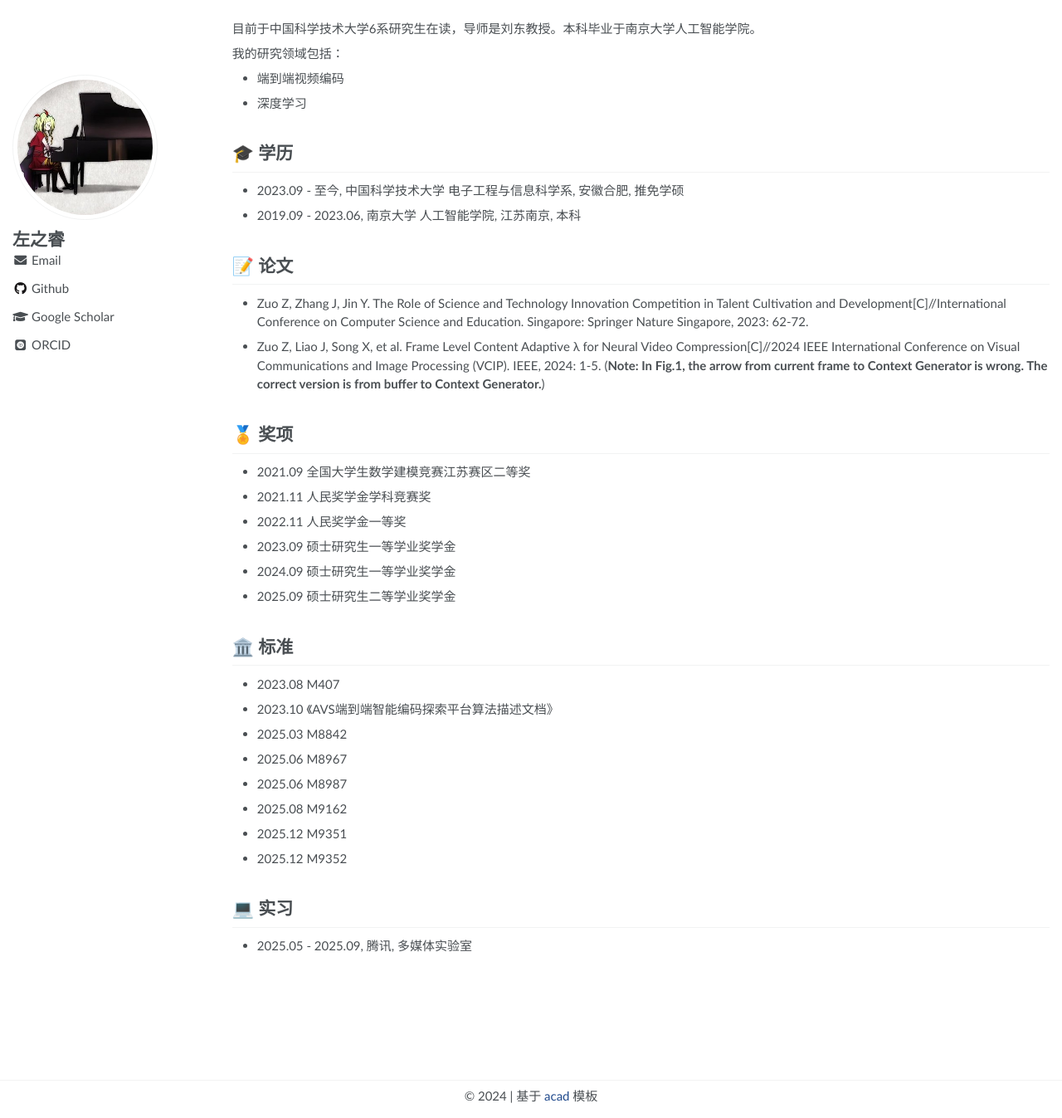
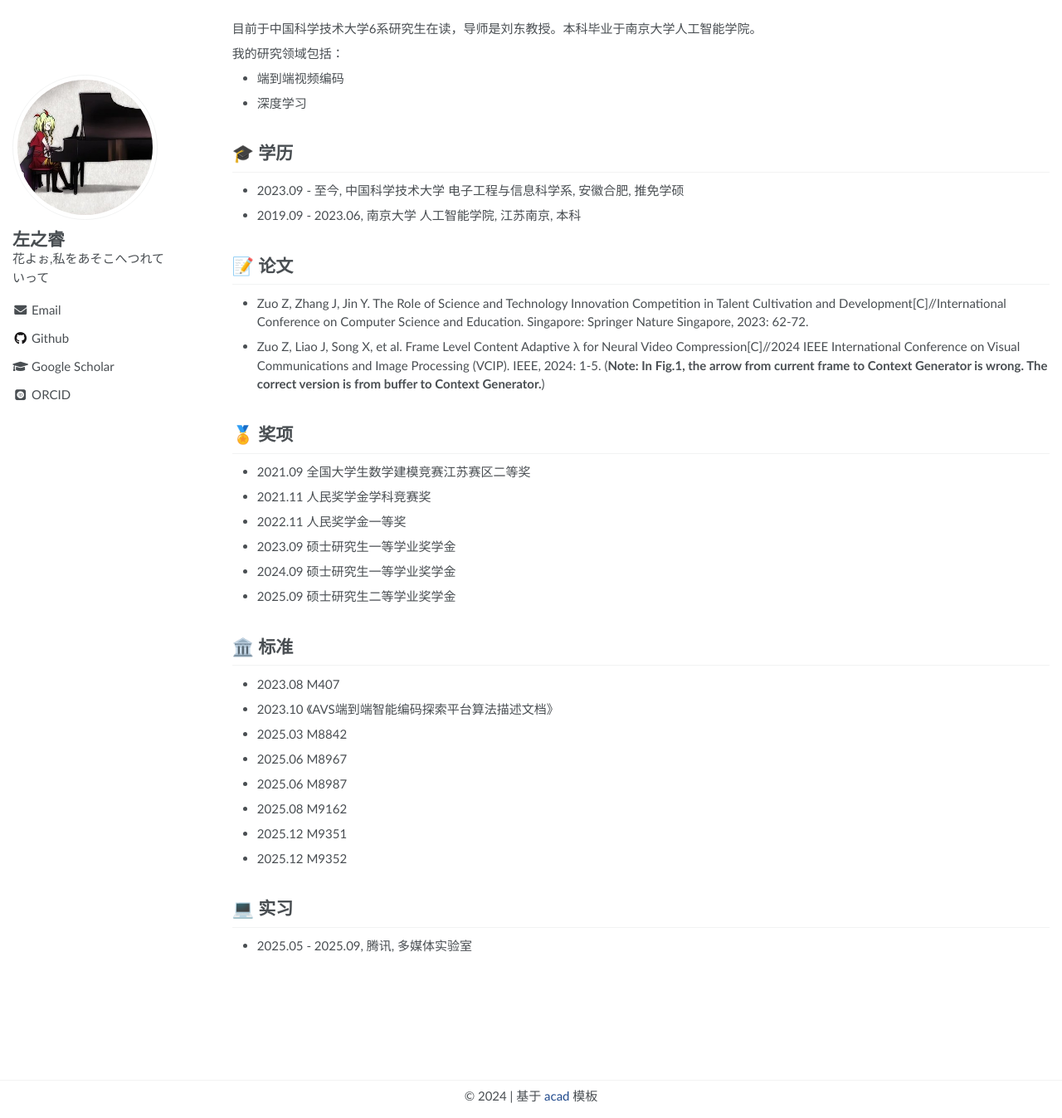
Before and after one commit to DeathPolca/DeathPolca.github.io, a Jekyll site: the page built from _pages/about.md, in a window 1280 px wide and 1347 px high. Shown: the whole window at 83% size. Built offline with Jekyll 4.4.1, drawn with Linux system fonts in a browser that asks for light colours; some web fonts are replaced.

Commit message:
Update _config.yml

```diff
--- a/_config.yml
+++ b/_config.yml
@@ -7,7 +7,7 @@
 
 # Site Settings
 title                    : "zzr"
-description              :
+description              : "花よぉ,私をあそこへつれていって"
 repository               : "DeathPolca/DeathPolca.github.io"
 google_scholar_stats_use_cdn : False
 
```
